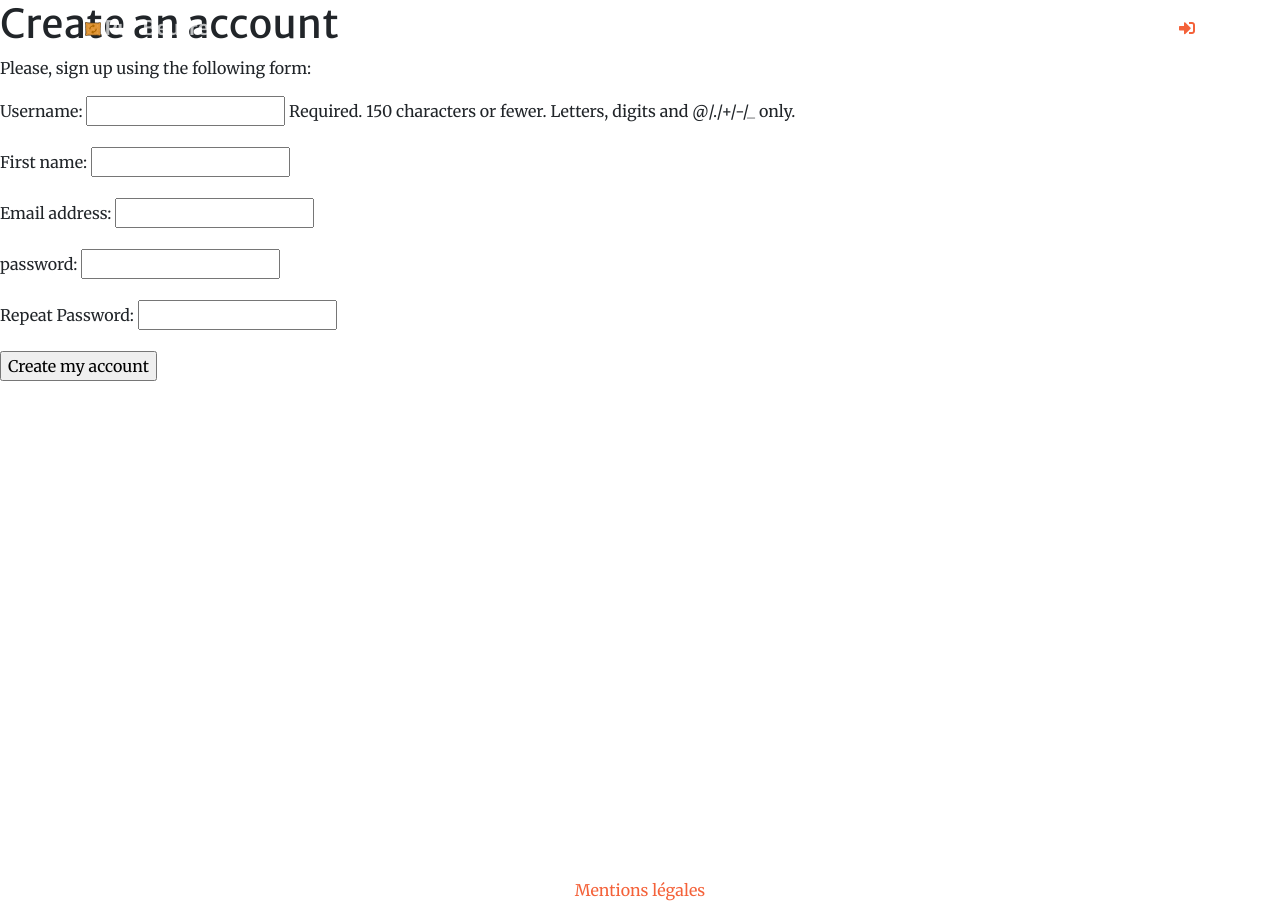
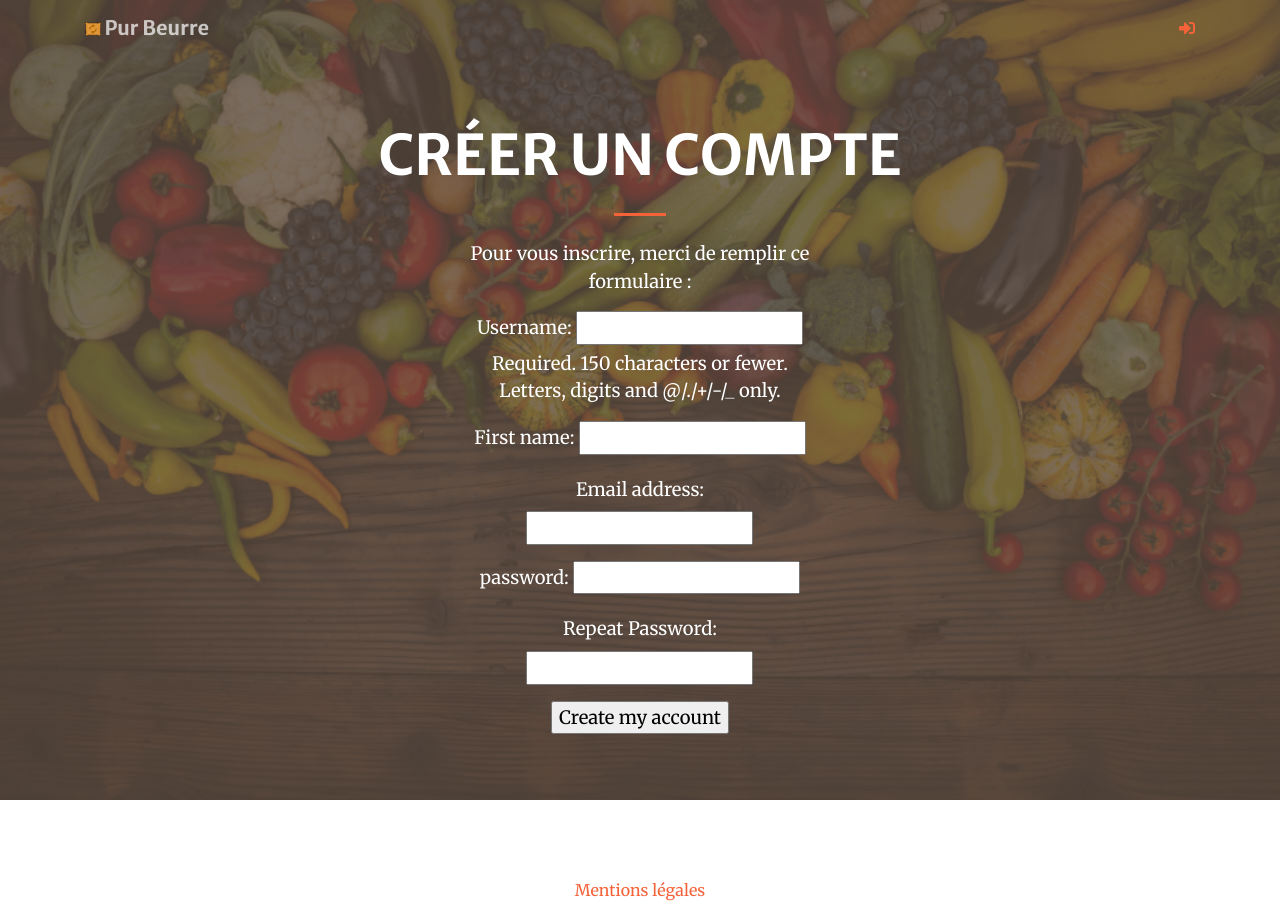
Before and after one commit to Elladan81/P8_PurBeurre, a Django app: page /account/register/ in a window 1280 px wide. Run offline with Django 3.2, Linux system fonts and the light colour scheme; some libraries are stand-ins or nearby versions.

Commit message:
This commit fix template in register.html and register_done.html add more depth product admin.py

```diff
--- a/account/templates/account/register.html
+++ b/account/templates/account/register.html
@@ -4,11 +4,22 @@
 
 {% block title %}Create an account{% endblock %}
 {% block content %}
-<h1>Create an account</h1>
-<p>Please, sign up using the following form:</p>
-<form action="." method="post">
-    {{ user_form.as_p }}
-    {% csrf_token %}
-    <p><input type="submit" value="Create my account"></p>
-</form>
+    <header class="masthead text-center text-white d-flex">
+        <div class="container my-auto">
+            <div class="row">
+                <div class="col-lg-12 align-self-end">
+                    <h1 class="text-uppercase font-weight-bold">Créer un compte</h1>
+                    <hr class="divider my-4">
+                    <div class="col-lg-4 col-9 mx-auto">
+                        <p>Pour vous inscrire, merci de remplir ce formulaire :</p>
+                        <form action="." method="post">
+                            {{ user_form.as_p }}
+                            {% csrf_token %}
+                            <p><input type="submit" value="Create my account"></p>
+                        </form>
+                    </div>
+                </div>
+            </div>
+        </div>
+    </header>
 {% endblock %}
--- a/account/views.py
+++ b/account/views.py
@@ -22,14 +22,14 @@ def user_login(request):
             if user is not None:
                 if user.is_active:
                     login(request, user)
-                    return HttpResponse('Authenticated successfully')
+                    return HttpResponse('Authentification réussie')
                 else:
-                    return HttpResponse('Disabled account')
+                    return HttpResponse('Compte indisponible')
             else:
-                return HttpResponse('Invalid login')
+                return HttpResponse('Ce compte est invalide')
     else:
         form = LoginForm()
-        return render(request, 'account/login.html', {'form': form})
+        return render(request, 'registration/login.html', {'form': form})
 
 
 @login_required
@@ -62,18 +62,18 @@ def edit(request):
     if request.method == 'POST':
         user_form = UserEditForm(instance=request.user,
                                  data=request.POST)
-        profile_form = ProfileEditForm(instance=request.user.profile,
+        profile_form = ProfileEditForm(instance=request.user,
                                        data=request.POST,
                                        files=request.FILES)
         if user_form.is_valid() and profile_form.is_valid():
             user_form.save()
             profile_form.save()
-            messages.success(request, 'Profile updated successfully')
+            messages.success(request, 'Profil mis à jour')
             return redirect('dashboard')
         else:
-            messages.error(request, 'Error updating your profile')
+            messages.error(request, 'Impossible de mettre a jour ce profil')
     else:
         user_form = UserEditForm(instance=request.user)
-        profile_form = ProfileEditForm(instance=request.user.profile)
+        profile_form = ProfileEditForm(instance=request.user)
 
     return render(request, 'account/edit.html', {'user_form': user_form, 'profile_form': profile_form})
```
Also changed, not shown: account/templates/account/register_done.html (+11 -2 lines), substitute_food/admin.py (+7 -1 lines).
